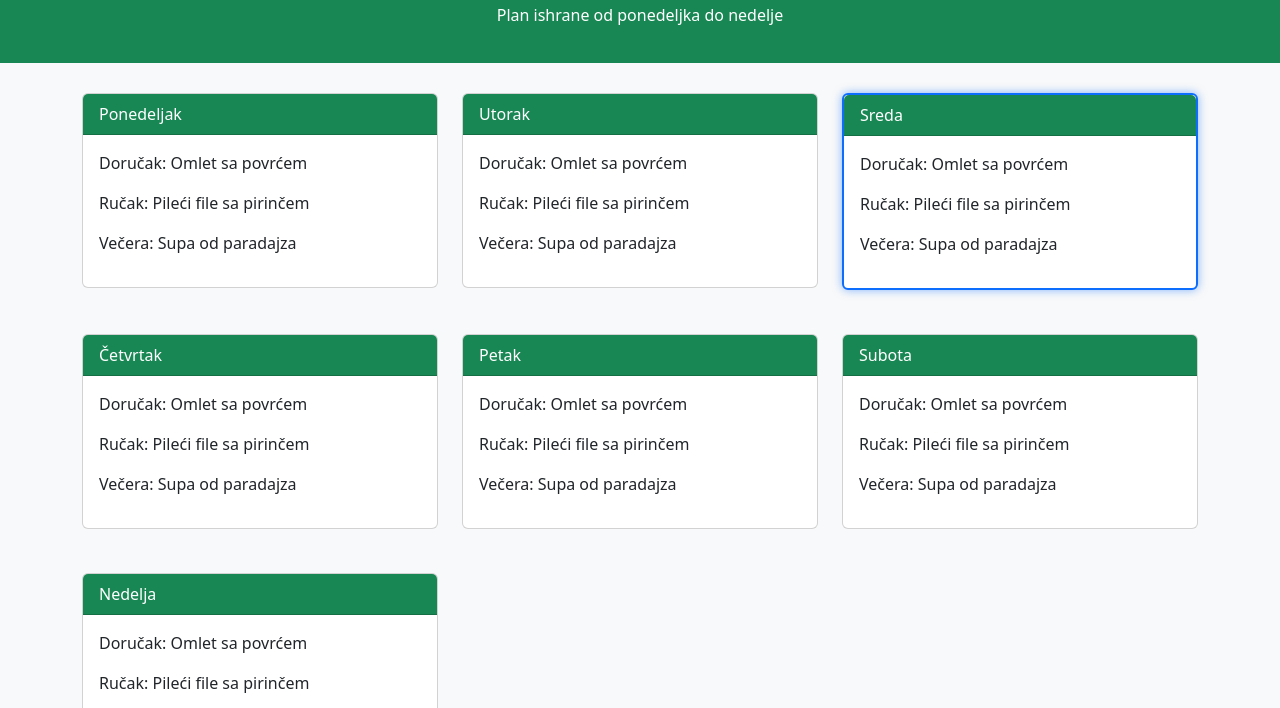
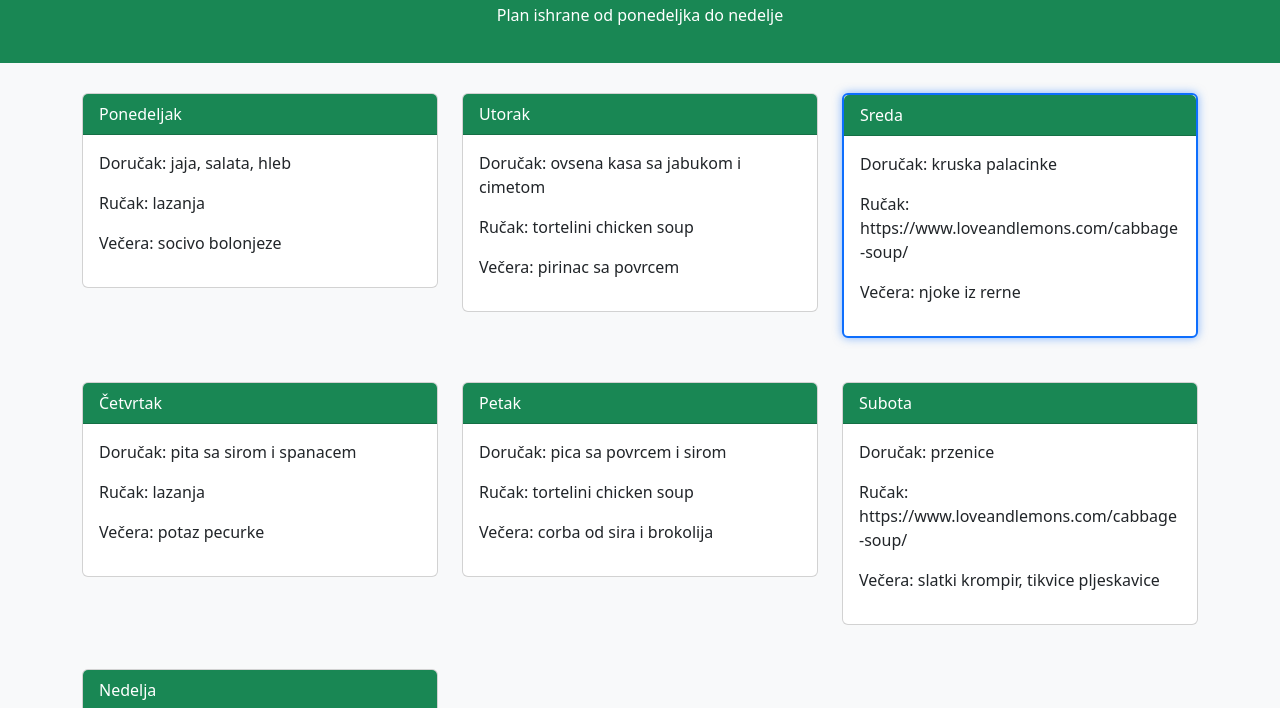
Before and after one commit to markomnik/Jelovnik, a plain HTML site: page index.html in a window 1280 px wide. Shown: the part 73-781 px from the top of the page. Drawn offline with nearby package versions, Linux system fonts and the light colour scheme.

Commit message:
update on 29th october

```diff
--- a/index.html
+++ b/index.html
@@ -43,7 +43,7 @@
       <div class="col">
         <div class="card day-card" data-day="1">
           <div class="card-header bg-success text-white">Ponedeljak</div>
-          <div class="card-body"><p class="meal">Doručak: Omlet sa povrćem</p><p class="meal">Ručak: Pileći file sa pirinčem</p><p class="meal">Večera: Supa od paradajza</p>          </div>
+          <div class="card-body"><p class="meal">Doručak: jaja, salata, hleb</p><p class="meal">Ručak: lazanja</p><p class="meal">Večera: socivo bolonjeze</p>          </div>
         </div>
       </div>
 
@@ -51,7 +51,7 @@
       <div class="col">
         <div class="card day-card" data-day="2">
           <div class="card-header bg-success text-white">Utorak</div>
-          <div class="card-body"><p class="meal">Doručak: Omlet sa povrćem</p><p class="meal">Ručak: Pileći file sa pirinčem</p><p class="meal">Večera: Supa od paradajza</p>          </div>
+          <div class="card-body"><p class="meal">Doručak: ovsena kasa sa jabukom i cimetom</p><p class="meal">Ručak: tortelini chicken soup</p><p class="meal">Večera: pirinac sa povrcem</p>          </div>
         </div>
       </div>
 
@@ -59,7 +59,7 @@
       <div class="col">
         <div class="card day-card" data-day="3">
           <div class="card-header bg-success text-white">Sreda</div>
-          <div class="card-body"><p class="meal">Doručak: Omlet sa povrćem</p><p class="meal">Ručak: Pileći file sa pirinčem</p><p class="meal">Večera: Supa od paradajza</p>          </div>
+          <div class="card-body"><p class="meal">Doručak: kruska palacinke</p><p class="meal">Ručak: https://www.loveandlemons.com/cabbage-soup/</p><p class="meal">Večera: njoke iz rerne</p>          </div>
         </div>
       </div>
 
@@ -67,7 +67,7 @@
       <div class="col">
         <div class="card day-card" data-day="4">
           <div class="card-header bg-success text-white">Četvrtak</div>
-          <div class="card-body"><p class="meal">Doručak: Omlet sa povrćem</p><p class="meal">Ručak: Pileći file sa pirinčem</p><p class="meal">Večera: Supa od paradajza</p>          </div>
+          <div class="card-body"><p class="meal">Doručak: pita sa sirom i spanacem</p><p class="meal">Ručak: lazanja</p><p class="meal">Večera: potaz pecurke</p>          </div>
         </div>
       </div>
 
@@ -75,21 +75,21 @@
       <div class="col">
         <div class="card day-card" data-day="5">
           <div class="card-header bg-success text-white">Petak</div>
-          <div class="card-body"><p class="meal">Doručak: Omlet sa povrćem</p><p class="meal">Ručak: Pileći file sa pirinčem</p><p class="meal">Večera: Supa od paradajza</p>          </div>
+          <div class="card-body"><p class="meal">Doručak: pica sa povrcem i sirom</p><p class="meal">Ručak: tortelini chicken soup</p><p class="meal">Večera: corba od sira i brokolija</p>          </div>
         </div>
       </div>
       <!-- Subota -->
       <div class="col">
         <div class="card day-card" data-day="6">
           <div class="card-header bg-success text-white">Subota</div>
-          <div class="card-body"><p class="meal">Doručak: Omlet sa povrćem</p><p class="meal">Ručak: Pileći file sa pirinčem</p><p class="meal">Večera: Supa od paradajza</p>          </div>
+          <div class="card-body"><p class="meal">Doručak: przenice</p><p class="meal">Ručak: https://www.loveandlemons.com/cabbage-soup/</p><p class="meal">Večera: slatki krompir, tikvice pljeskavice</p>          </div>
         </div>
       </div>
       <!-- Nedelja -->
       <div class="col">
         <div class="card day-card" data-day="0">
           <div class="card-header bg-success text-white">Nedelja</div>
-          <div class="card-body"><p class="meal">Doručak: Omlet sa povrćem</p><p class="meal">Ručak: Pileći file sa pirinčem</p><p class="meal">Večera: Supa od paradajza</p>          </div>
+          <div class="card-body"><p class="meal">Doručak: proso jaja mafin</p><p class="meal">Ručak: Naručiti</p><p class="meal">Večera: Naručiti</p>          </div>
         </div>
       </div>
 
```
